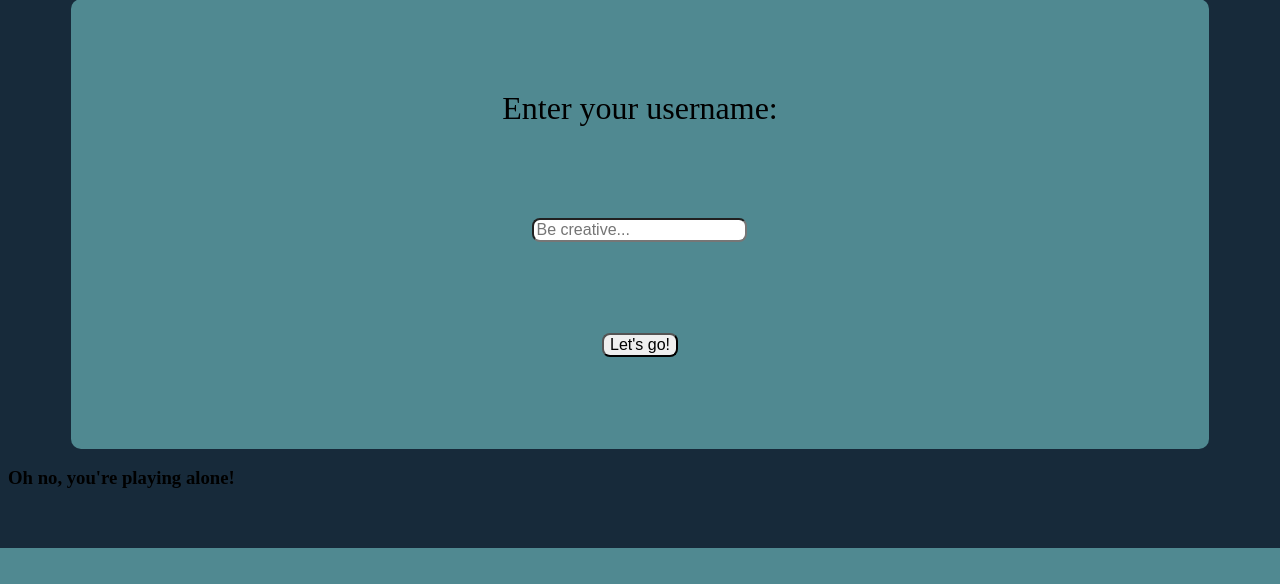
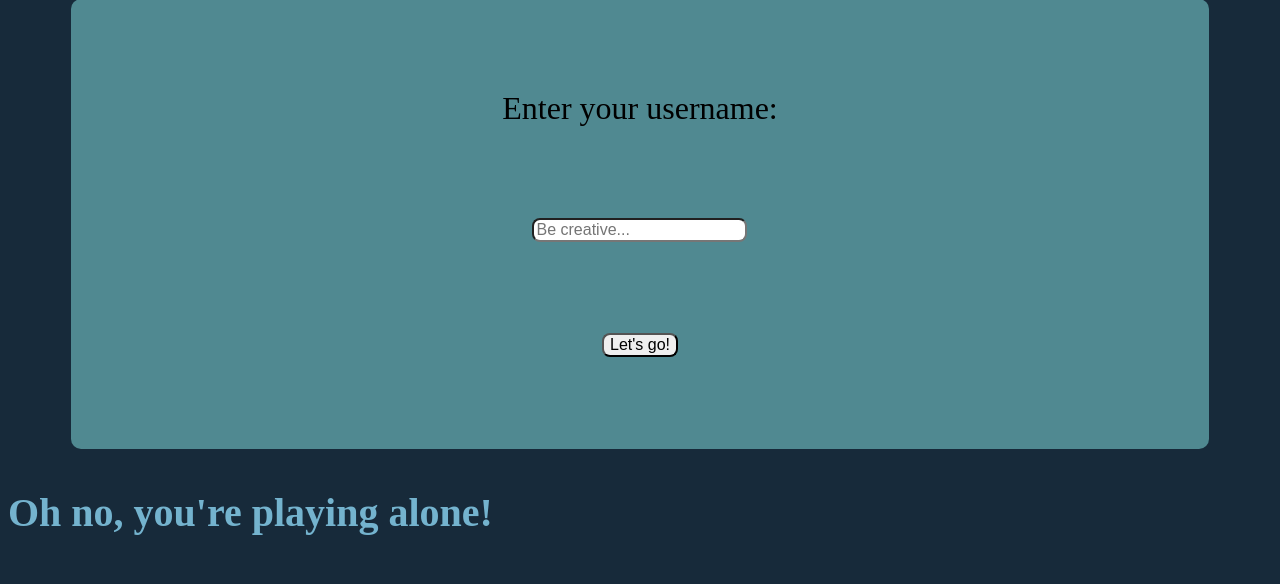
Before and after one commit to 3nabla3/BuzzerApp, a Flask app: page /login in a window 1280 px wide. Shown: the part 252-836 px from the top of the page. Before the commit the page ends 800 px from the top, so only its background shows below. Run offline with Flask 2, Linux system fonts and the light colour scheme; data that the repository does not hold is empty.

Commit message:
made the list of players look better

```diff
--- a/static/style.css
+++ b/static/style.css
@@ -118,3 +118,22 @@ input {
     width: 90%;
     margin: auto;
 }
+
+#player-list-title {
+    color: #74B3CE;
+    font-size: 40px;
+}
+
+#player-list {
+    color: #74B3CE;
+    font-size: 20px;
+    width: 100%;
+    display: flex;
+    justify-content: space-around;
+    text-align: center;
+    flex-wrap: wrap;
+}
+
+#player-list > div {
+    width: 10%;
+}
--- a/static/userList.js
+++ b/static/userList.js
@@ -18,15 +18,16 @@ function updateUserList() {
 
 function updateUserListText(userList) {
     let title = document.getElementById('player-list-title');
-    if (userList.length === 0 ||
-        userList.length === 1 && userList[0] === g_user)
+    // remove own name from list
+    let otherUsers = userList.filter(function(e) { return e !== g_user})
+    if (otherUsers.length === 0)
         title.innerHTML = "Oh no, you're playing alone!"
     else
-        title.innerHTML = "Other players:";
+        title.innerHTML = "Other players (" + otherUsers.length + "):";
 
     let list = document.getElementById('player-list');
     list.innerHTML = "";
-    for (let user of userList) {
-        if (user !== g_user) list.innerHTML += `<li>${user}</li>`
+    for (let user of otherUsers) {
+        list.innerHTML += `<div>${user}</div>`
     }
 }
--- a/templates/base.html
+++ b/templates/base.html
@@ -40,9 +40,9 @@
     </div>
 
     <h3 id="player-list-title">Other players!</h3>
-    <ul id="player-list">
+    <div id="player-list">
 
-    </ul>
+    </div>
     <script>
         setup(
             '{{ request.cookies['user'] }}',
```
Also changed, not shown: 1 other file.
